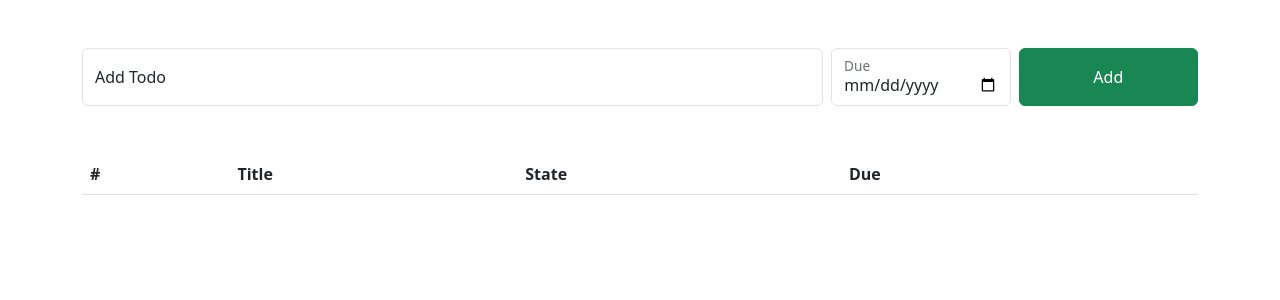
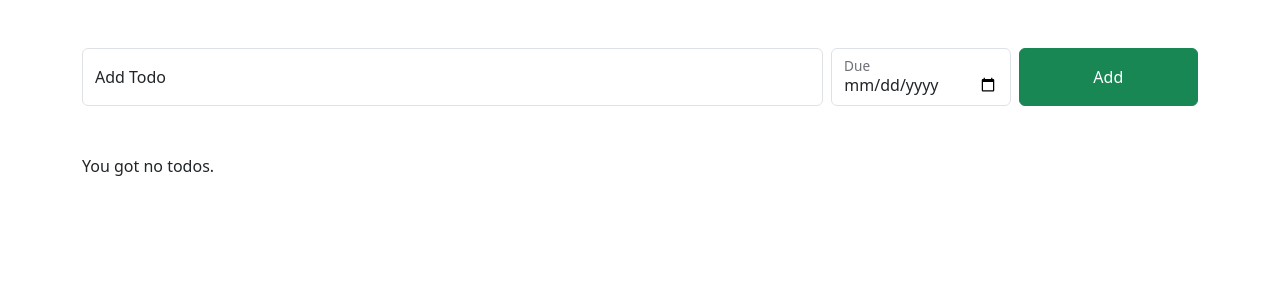
Before and after one commit to thisisjab/django_htmx, a Django app: page /todo/list/ in a window 1280 px wide. Shown: the part 56-356 px from the top of the page. Run offline with Django 4.2, Linux system fonts and the light colour scheme; the visitor is signed in with stand-in values (Sample User, id 1); data that the repository does not hold is empty; some libraries are stand-ins or nearby versions.

Commit message:
feat(todos): handle todo_list/partial when there are todos

```diff
--- a/project/templates/todos/partial/list.html
+++ b/project/templates/todos/partial/list.html
@@ -1,4 +1,5 @@
-<table class="table w-100">
+{% if user_todos %}
+  <table class="table w-100">
     <thead>
       <tr>
         <th scope="col">#</th>
@@ -32,8 +33,13 @@
               No due
             {% endif %}
           </td>
-          <td><span class="badge rounded-pill text-bg-danger" style="cursor: pointer;" hx-delete="{% url 'todo:delete' todo.pk %}" hx-target="#todoList">X</span></td>
+          <td>
+            <span class="badge rounded-pill text-bg-danger" style="cursor: pointer;" hx-delete="{% url 'todo:delete' todo.pk %}" hx-target="#todoList">X</span>
+          </td>
         </tr>
       {% endfor %}
     </tbody>
   </table>
+{% else %}
+  <p>You got no todos.</p>
+{% endif %}
```
